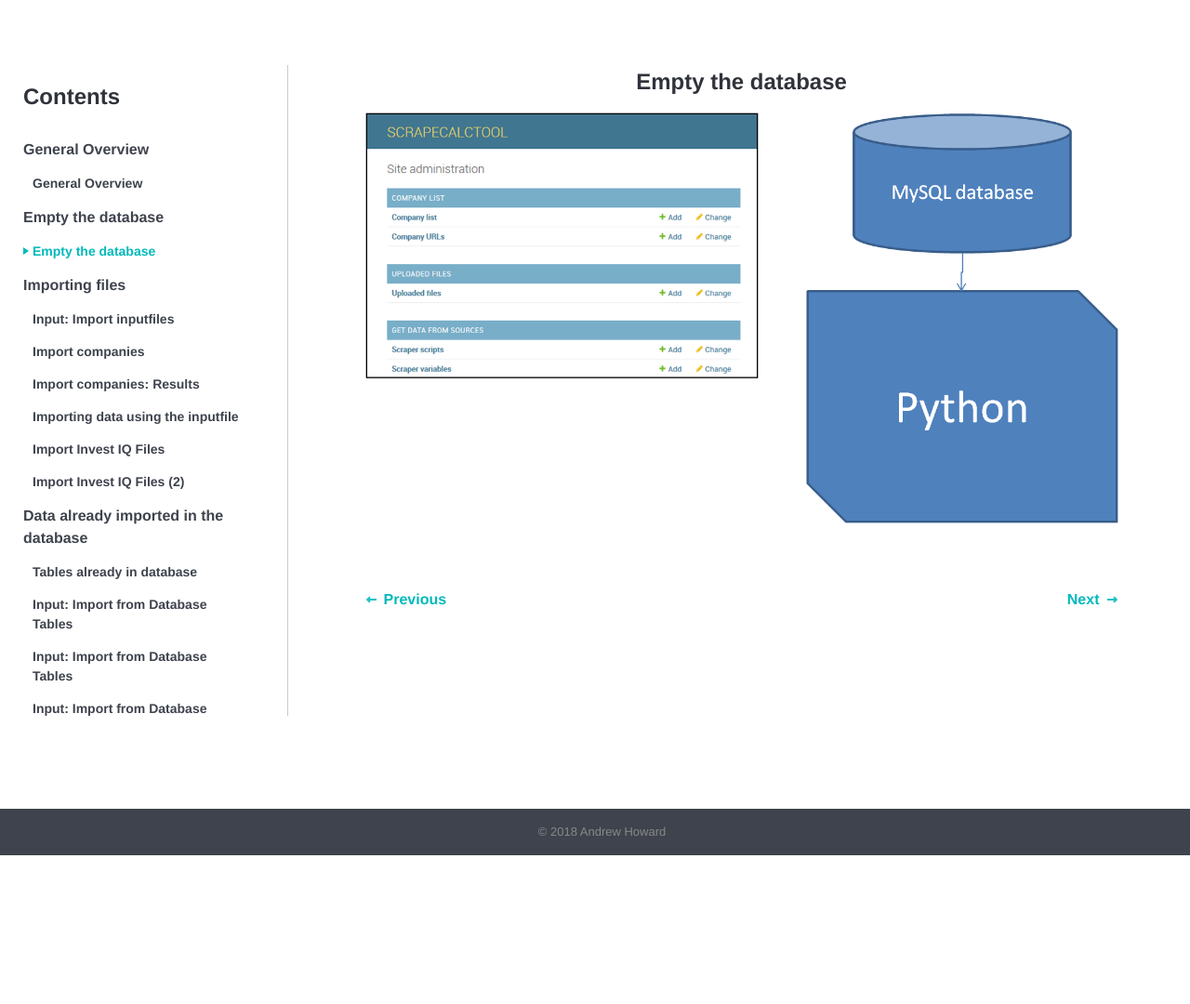
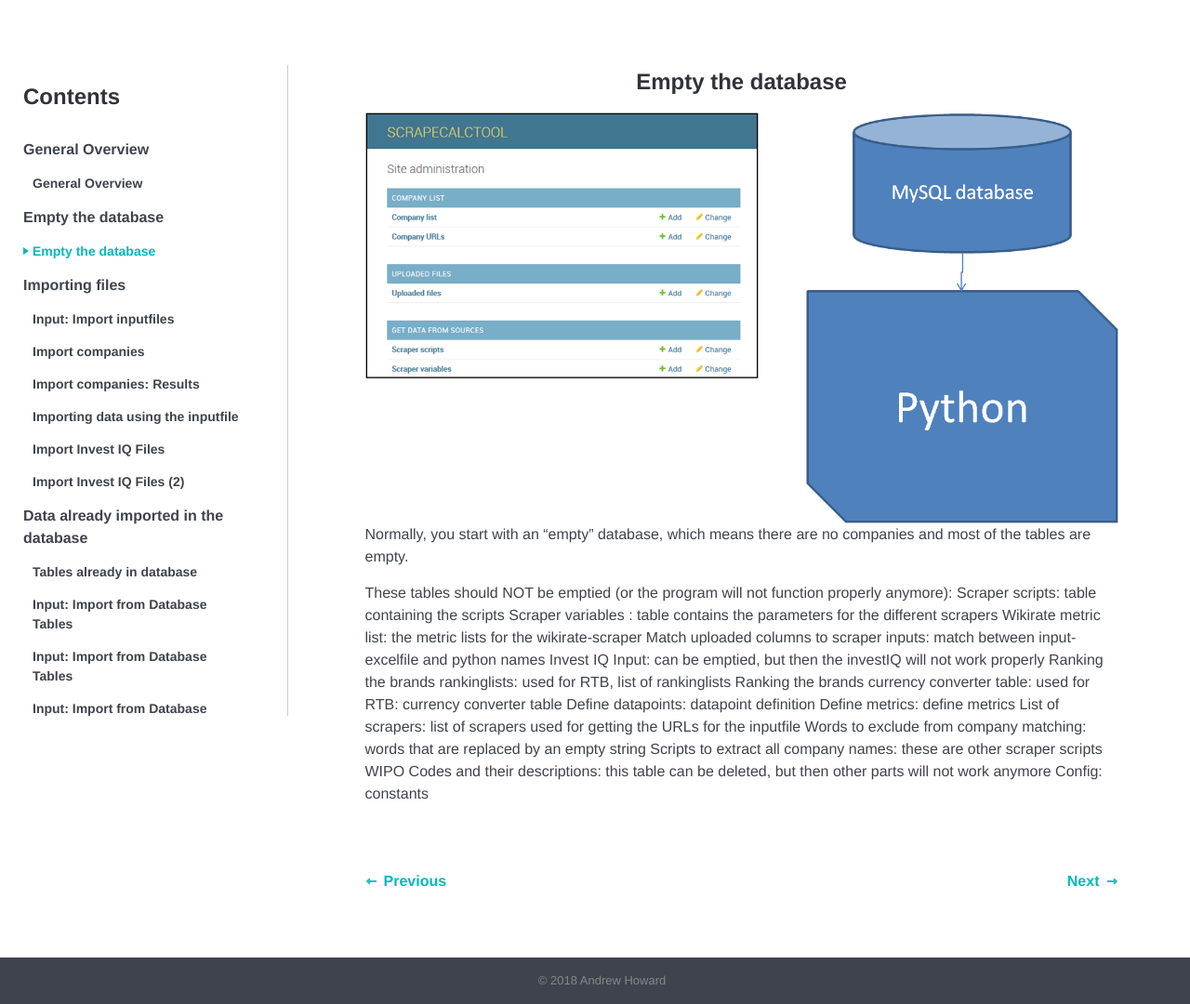
Before and after one commit to tkumpanenko/slides, a Jekyll site: the page built from _tutorials/004.html, in a window 1280 px wide. Shown: the whole page at 93% size. Built offline with Jekyll 4.4.1, drawn with Linux system fonts in a browser that asks for light colours; before the commit the page ends 920 px from its top, so only the background shows below that.

Commit message:
Update from Forestry.io - 004.html

```diff
--- a/_tutorials/004.html
+++ b/_tutorials/004.html
@@ -4,8 +4,26 @@ topic: empty-the-database
 order: 1
 date: 2018-01-18 19:31:06 +0000
 ---
-
-
 <h4>Empty the database</h4>
 
 <img src="{{site.url}}{{site.baseurl}}/images/004.png" alt="">
+<p>Normally, you start with an “empty” database, which means there are no companies and most of the tables are empty.
+</p>
+<p>
+  These tables should NOT be emptied (or the program will not function properly anymore):
+Scraper scripts: table containing the scripts
+Scraper variables : table contains the parameters for the different scrapers
+Wikirate metric list: the metric lists for the wikirate-scraper
+Match uploaded columns to scraper inputs: match between input-excelfile and python names
+Invest IQ Input: can be emptied, but then the investIQ will not work properly
+Ranking the brands rankinglists: used for RTB, list of rankinglists
+Ranking the brands currency converter table: used for RTB: currency converter table
+Define datapoints: datapoint definition
+Define metrics: define metrics
+List of scrapers: list of scrapers used for getting the URLs for the inputfile
+Words to exclude from company matching: words that are replaced by an empty string
+Scripts to extract all company names: these are other scraper scripts
+WIPO Codes and their descriptions: this table can be deleted, but then other parts will not work anymore
+Config: constants
+
+</p>
```
